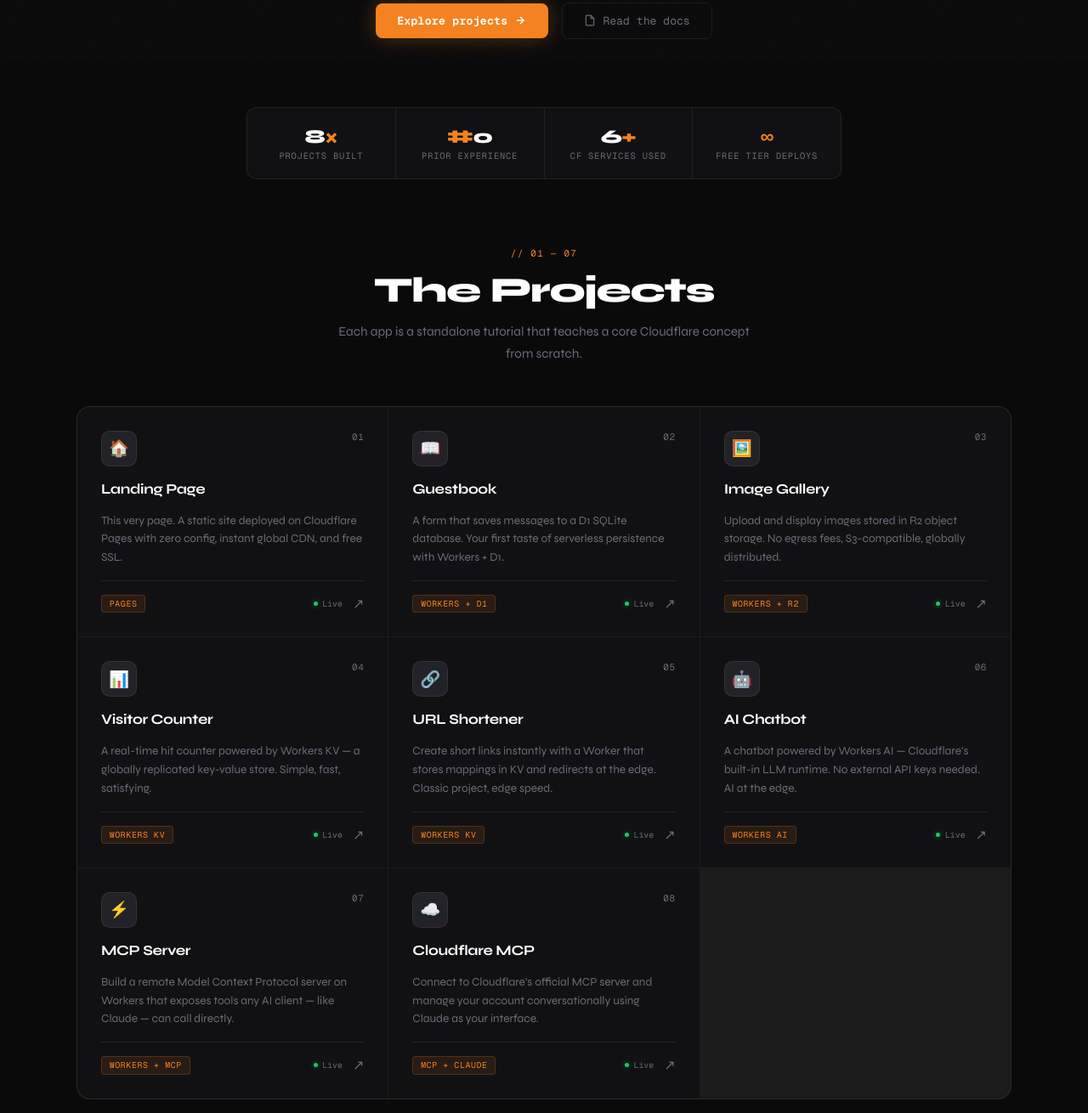
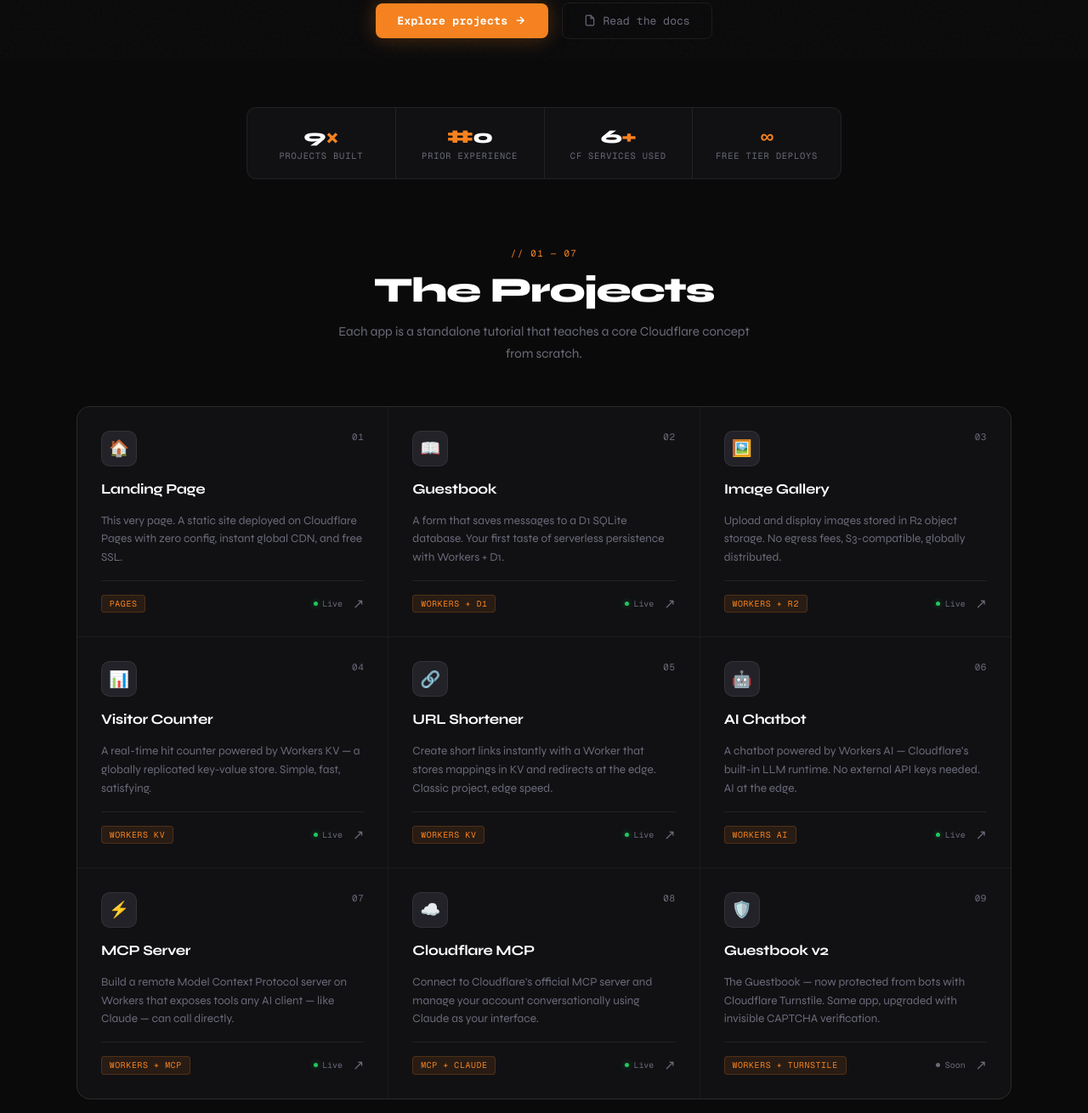
Before and after one commit to uNBees/build-on-cloudflare, a plain HTML site: page index.html in a window 1280 px wide. Shown: the part 730-2040 px from the top of the page at 85% size. Drawn offline with nearby package versions, Linux system fonts and the light colour scheme.

Commit message:
Add project 9 card

```diff
--- a/index.html
+++ b/index.html
@@ -593,7 +593,7 @@
   <!-- STAT BAR -->
   <div class="stat-bar fade-in">
     <div class="stat-item">
-      <div class="stat-value">8<span>×</span></div>
+      <div class="stat-value">9<span>×</span></div>
       <div class="stat-label">Projects Built</div>
     </div>
     <div class="stat-item">
@@ -754,6 +754,22 @@
     </div>
   </div>
 </a>
+      <!-- 09 Guestbook v2 -->
+<a class="project-card" href="#">
+  <div class="card-top">
+    <div class="card-icon">🛡️</div>
+    <span class="card-number">09</span>
+  </div>
+  <div class="card-title">Guestbook v2</div>
+  <div class="card-desc">The Guestbook — now protected from bots with Cloudflare Turnstile. Same app, upgraded with invisible CAPTCHA verification.</div>
+  <div class="card-footer">
+    <span class="card-tag">Workers + Turnstile</span>
+    <div style="display:flex;align-items:center;gap:0.75rem;">
+      <span class="card-status"><span class="status-dot"></span>Soon</span>
+      <span class="card-arrow">↗</span>
+    </div>
+  </div>
+</a>
     </div>
   </section>
 
```
